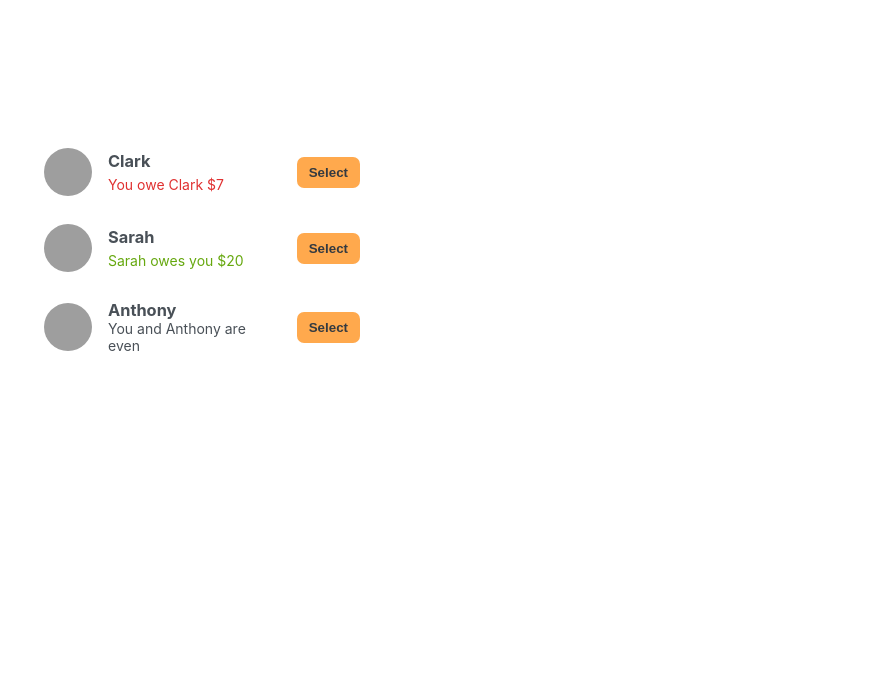
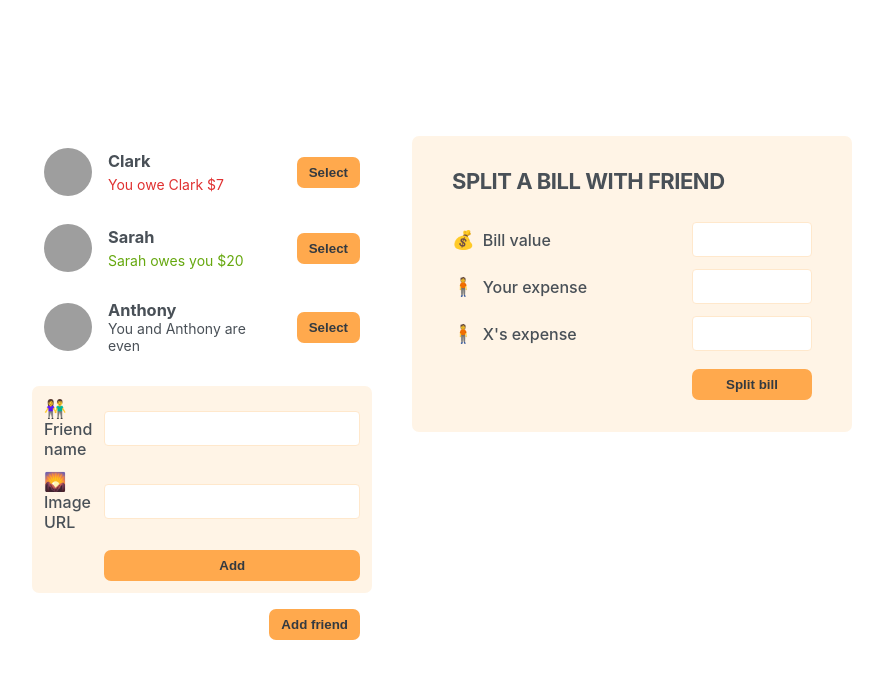
Before and after one commit to fgarciaconejero/eat-n-split, a React (Create React App) app: page / in a window 1280 px wide. Shown: the top 678 px of the page, without its empty margins (198-1081 px from the left). Built offline with nearby package versions, Linux system fonts and the light colour scheme; grey boxes are pictures that could not be loaded.

Commit message:
Adding components to the main one

```diff
--- a/src/App.js
+++ b/src/App.js
@@ -1,11 +1,17 @@
 import FriendsList from "./components/FriendsList";
+import FormAddFriends from "./components/FormAddFriends";
+import Button from "./components/Button";
+import FormSplitBill from "./components/FormSplitBill";
 
 export default function App() {
   return (
     <div className="app">
       <div className="sidebar">
         <FriendsList />
+        <FormAddFriends />
+        <Button>Add friend</Button>
       </div>
+      <FormSplitBill />
     </div>
   );
 }
```
